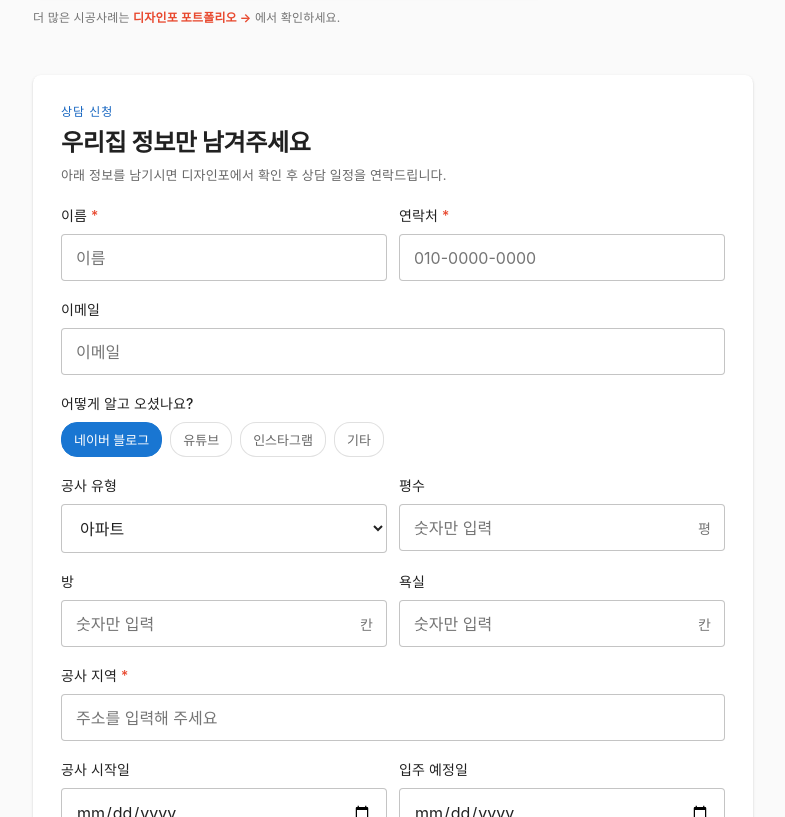
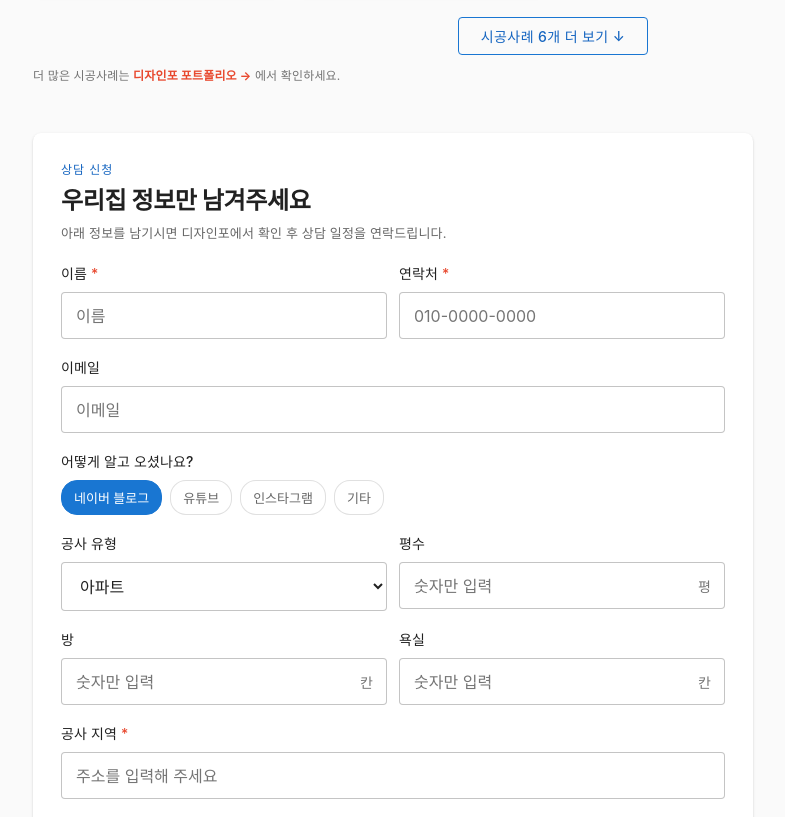
Before and after one commit to lnk111/homeplaning, a website: page calculators/interior.html in a window 1280 px wide. Shown: the part 995-1812 px from the top of the page, without its empty margins (87-872 px from the left). Drawn offline with Linux system fonts and the light colour scheme; a web font is replaced by a local one.

Commit message:
feat: 시공사례 12개로 확대 + 사이트 안에서 펼치는 '더 보기' 버튼
외부 링크로 내보내는 대신 사이트 안에서 더 보여주도록 변경:
- 시공사례 6개 → 12개 (모두 서로 다른 현장)
  추가: 수지 신정마을 8단지 현대성우 / 수원역 센트럴 어반시티 / 동천 디이스트 /
        광명역 써밋플레이스 / 힐스테이트 영통 / 동탄 솔빛마을 쌍용예가
  designfor.kr의 Cloudinary ID·버전을 대조해 사진과 현장을 정확히 매칭(URL 200 확인)
- 처음 6개만 노출, '시공사례 6개 더 보기 ↓' 버튼으로 나머지 펼침(클릭 후 버튼 제거)

버튼은 btn-ghost(테두리형)로 구현.
바로 아래가 상담 신청 폼이라 채움형 버튼을 쓰면 주 CTA와 경쟁하므로
시각적 우선순위를 한 단계 낮춤. 디자인포 포트폴리오 링크는 작은 텍스트로 유지.

```diff
--- a/calculators/interior.html
+++ b/calculators/interior.html
@@ -35,6 +35,9 @@
       <h2 style="font-size:clamp(22px,4vw,30px);color:var(--navy)">시공사례</h2>
       <p class="sub" style="margin:8px 0 20px">디자인포가 완성한 실제 현장입니다. 마음에 드시면 아래에서 상담을 신청하세요.</p>
       <div class="portfolio-grid" id="portfolio"></div>
+      <div style="text-align:center;margin-top:20px">
+        <button type="button" class="btn btn-ghost" id="more-btn"></button>
+      </div>
       <p class="note" id="portfolio-note" style="margin-top:12px"></p>
     </section>
 
@@ -266,7 +269,9 @@
        썸네일용으로 c_fill/w_800/h_600 변환 적용. 사진 추가·교체는 아래 배열만 수정. */
     const CDN = "https://res.cloudinary.com/dirocerek/image/upload/c_fill,g_auto,w_800,h_600,q_auto,f_auto";
     const PF = (v, id) => `${CDN}/${v}/designfor_portfolio/${id}.jpg`;
-    /* 현장명은 designfor.kr 포트폴리오의 이미지와 Cloudinary ID를 대조해 확인한 실제 현장입니다. */
+    /* 현장명은 designfor.kr 포트폴리오의 이미지와 Cloudinary ID를 대조해 확인한 실제 현장입니다.
+       앞 6개는 기본 노출, 나머지는 '더 보기'로 펼칩니다. */
+    const SHOWN_AT_FIRST = 6;
     const PORTFOLIO = [
       { t: "판교 TH212", m: "디자인포 시공", img: PF("v1776697880", "qkcbqivcmnyqow8b3v1x") },
       { t: "광교 자연앤힐스테이트", m: "디자인포 시공", img: PF("v1779095570", "gkps1cntlq4mjdahxmzx") },
@@ -274,6 +279,12 @@
       { t: "오산대역 꿈에그린", m: "디자인포 시공", img: PF("v1776696964", "bjmseaf5m8xchfkdhdap") },
       { t: "수지 신정6단지 상록", m: "디자인포 시공", img: PF("v1777518699", "dopjbjs4i7re9k6kt5ap") },
       { t: "수지 상현마을 현대성우 3차", m: "디자인포 시공", img: PF("v1779087031", "n0zmhgums1mbgsshlw4u") },
+      { t: "수지 신정마을 8단지 현대성우", m: "디자인포 시공", img: PF("v1779095281", "qyfqik7zlztddzaoembl") },
+      { t: "수원역 센트럴 어반시티", m: "디자인포 시공", img: PF("v1779084042", "o5nlmzxcfugb3puxygze") },
+      { t: "동천 디이스트", m: "디자인포 시공", img: PF("v1779094824", "eyyu6wnsnrh1m6lqbw0t") },
+      { t: "광명역 써밋플레이스", m: "디자인포 시공", img: PF("v1779079783", "nttxlq2ulokrt5ymz4yz") },
+      { t: "힐스테이트 영통", m: "디자인포 시공", img: PF("v1779095808", "euawuxivtwwtgtxr96xz") },
+      { t: "동탄 솔빛마을 쌍용예가", m: "디자인포 시공", img: PF("v1779094508", "ip9y1i1dvrewuucnuwp0") },
     ];
 
     HP.mount("interior");
@@ -287,6 +298,22 @@
         </div>
         <div class="cap"><div class="t">${p.t || "디자인포"}</div><div class="m">${p.m || ""}</div></div>
       </a>`).join("");
+
+    /* 처음엔 6개만 보여주고, '더 보기'로 나머지를 펼친다 */
+    const cards = [...grid.children];
+    const moreBtn = document.getElementById("more-btn");
+    const hidden = cards.length - SHOWN_AT_FIRST;
+    if (hidden > 0) {
+      cards.slice(SHOWN_AT_FIRST).forEach((c) => c.style.display = "none");
+      moreBtn.textContent = `시공사례 ${hidden}개 더 보기 ↓`;
+      moreBtn.onclick = () => {
+        cards.forEach((c) => c.style.display = "");
+        moreBtn.remove();
+      };
+    } else {
+      moreBtn.remove();
+    }
+
     document.getElementById("portfolio-note").innerHTML =
       '더 많은 시공사례는 <a href="https://designfor.kr" target="_blank" rel="noopener" style="color:var(--accent);font-weight:700">디자인포 포트폴리오 →</a> 에서 확인하세요.';
 
```
